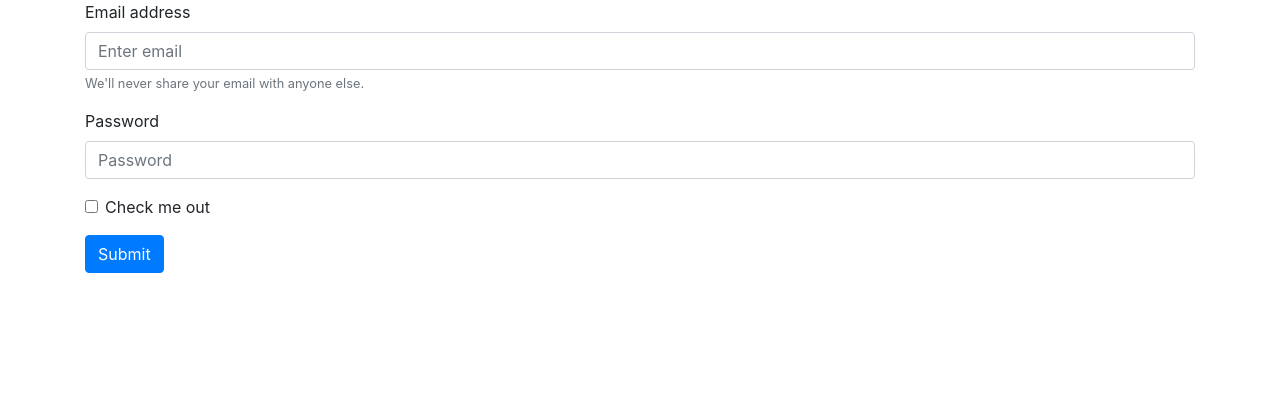
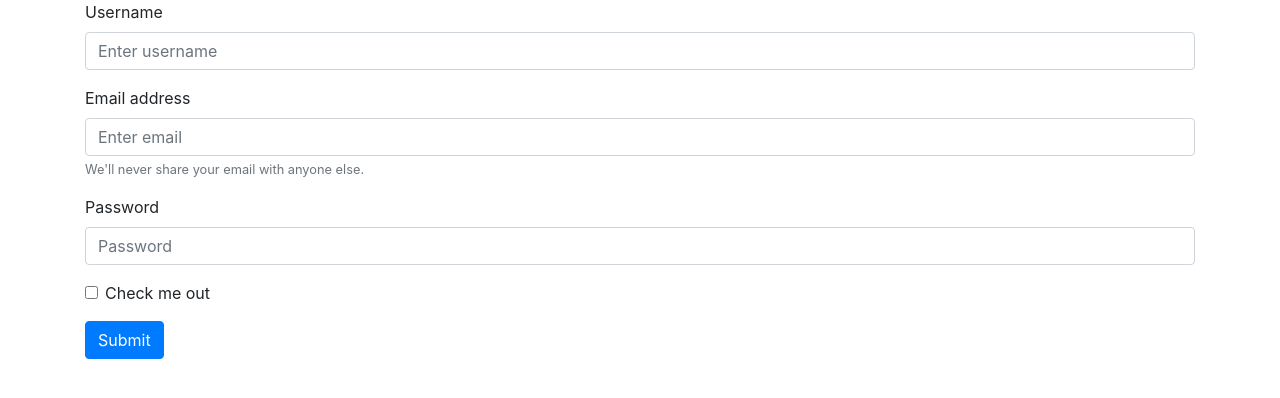
Before and after one commit to aaakulchyk/project1, a Flask app: page /registration in a window 1280 px wide. Shown: the top 398 px of the page. Run offline with Flask 2, Linux system fonts and the light colour scheme; some libraries are stand-ins or nearby versions.

Commit message:
Don't forget to give form fields their names...

```diff
--- a/templates/registration.html
+++ b/templates/registration.html
@@ -2,20 +2,24 @@
 {% block title %}Registration{% endblock %}
 
 {% block content %}
-<form>
-  <div class="form-group">
-    <label for="inputEmail">Email address</label>
-    <input type="email" class="form-control" id="inputEmail" aria-describedby="emailHelp" placeholder="Enter email">
+<form class="registration" action="{{ url_for('register') }}" method="post">
+  <div class="form-group registration-field">
+    <label for="registration-username">Username</label>
+    <input type="text" class="form-control" id="registration-username" aria-describedby="username" placeholder="Enter username" name="username">
+  </div>
+  <div class="form-group registration-field">
+    <label for="registration-email">Email address</label>
+    <input type="email" class="form-control" id="registration-email" aria-describedby="emailHelp" placeholder="Enter email" name="email">
     <small id="emailHelp" class="form-text text-muted">We'll never share your email with anyone else.</small>
   </div>
-  <div class="form-group">
-    <label for="inputPassword">Password</label>
-    <input type="password" class="form-control" id="inputPassword" placeholder="Password">
+  <div class="form-group registration-field">
+    <label for="registration-password">Password</label>
+    <input type="password" class="form-control" id="registration-password" placeholder="Password" name="password">
   </div>
-  <div class="form-group form-check">
+  <div class="form-group form-check registration-check">
     <input type="checkbox" class="form-check-input" id="check">
     <label class="form-check-label" for="check">Check me out</label>
   </div>
-  <button type="submit" class="btn btn-primary">Submit</button>
+  <button type="submit" class="btn btn-primary registration-submit">Submit</button>
 </form>
 {% endblock %}
```
